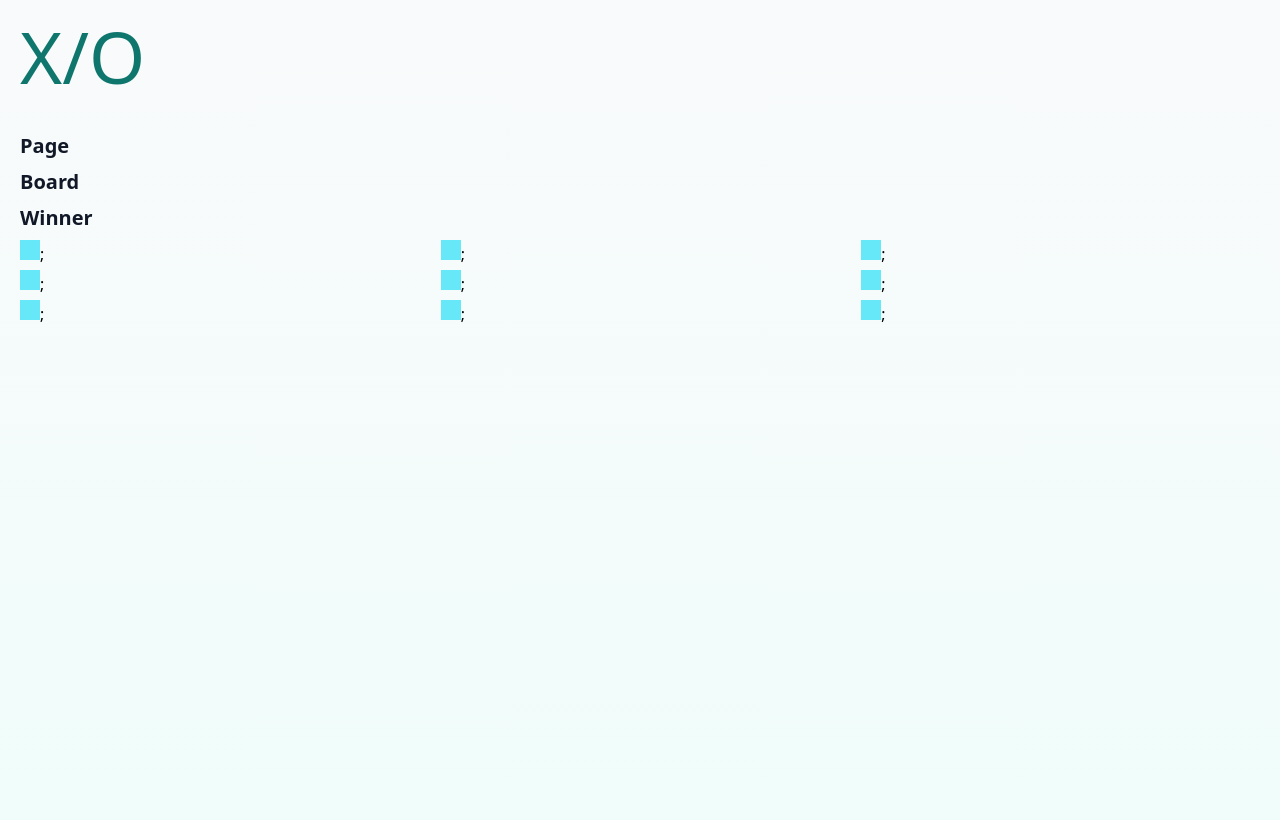
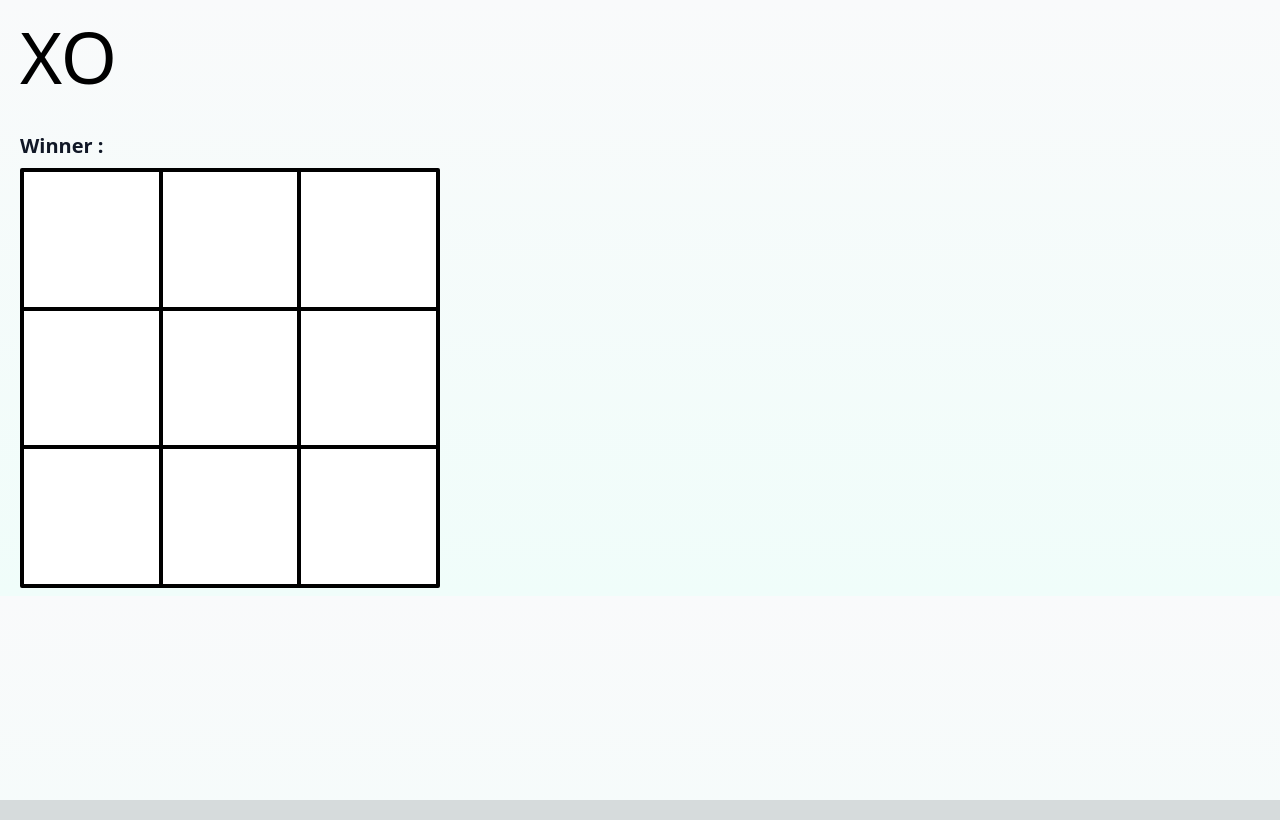
Before and after one commit to odelya-krief/x-o, a Next.js app: page / in a window 1280 px wide. Built offline with nearby package versions, Linux system fonts and the light colour scheme.

Commit message:
Basic and very initial tailwind css

```diff
--- a/src/app/layout.tsx
+++ b/src/app/layout.tsx
@@ -16,8 +16,9 @@ export default function RootLayout({
 }) {
   return (
     <html lang="en">
-      <body className="h-screen bg-gradient-to-b from-gray-50 to-teal-50 flex flex-col gap-10 ml-5 mt-5">
-        <h1 className="text-7xl text-teal-700 font-sans">X/O</h1>
+      <body className="bg-gradient-to-b from-gray-50 to-teal-50 flex flex-col gap-10 ml-5 mt-5 h-full">
+        <h1 className="text-7xl text-black font-sans">XO</h1>
+
         {children}
       </body>
     </html>
--- a/src/app/page.tsx
+++ b/src/app/page.tsx
@@ -5,8 +5,7 @@ import Image from "next/image";
 
 export default function Home() {
   return (
-    <div>
-      <p className="text-gray-900 font-bold text-xl mb-2">Page</p>
+    <div className="flex flex-col justify-center">
       <BoardComponent></BoardComponent>
     </div>
   );
--- a/src/components/board.tsx
+++ b/src/components/board.tsx
@@ -68,29 +68,28 @@ const BoardComponent = () => {
   };
 
   return (
-    <>
-      <p className="text-gray-900 font-bold text-xl mb-2">Board</p>
+    <div className="text-gray-900 font-bold text-xl mb-2 h-full">
       <div className="text-gray-900 font-bold text-xl mb-2">
-        Winner
-        <div className="text-gray-900 font-bold text-xl mb-2">
-          {gameState.winner}
-        </div>
+        Winner : {gameState.winner}
       </div>
-      <div className="grid grid-cols-3 gap-x-0.5 gap-y-0.5 ">
+      <div
+        className="grid grid-cols-3 columns-xs rows-xs grid-rows aspect-square w-2/6
+          gap-1
+        border-black border-4
+        bg-black rounded-sm"
+      >
         {gameState.board.map((cellState, index) => {
           return (
-            <div key={index}>
-              <CellComponent
-                value={cellState}
-                index={index}
-                onClick={onCellClick}
-              ></CellComponent>
-              ;
-            </div>
+            <CellComponent
+              key={index}
+              value={cellState}
+              index={index}
+              onClick={onCellClick}
+            ></CellComponent>
           );
         })}
       </div>
-    </>
+    </div>
   );
 };
 
--- a/src/components/cell.tsx
+++ b/src/components/cell.tsx
@@ -1,9 +1,7 @@
-// prettier-ignore
-'use client';
 const CellComponent = ({ value, index, onClick }) => {
   return (
     <button
-      className="bg-cyan-300 h-5 w-5 text-gray-900 mb-2 content-center "
+      className="text-gray-800 content-center bg-white text-5xl"
       onClick={() => onClick(index)}
       disabled={value != ""}
     >
@@ -11,5 +9,4 @@ const CellComponent = ({ value, index, onClick }) => {
     </button>
   );
 };
-``;
 export default CellComponent;
```
